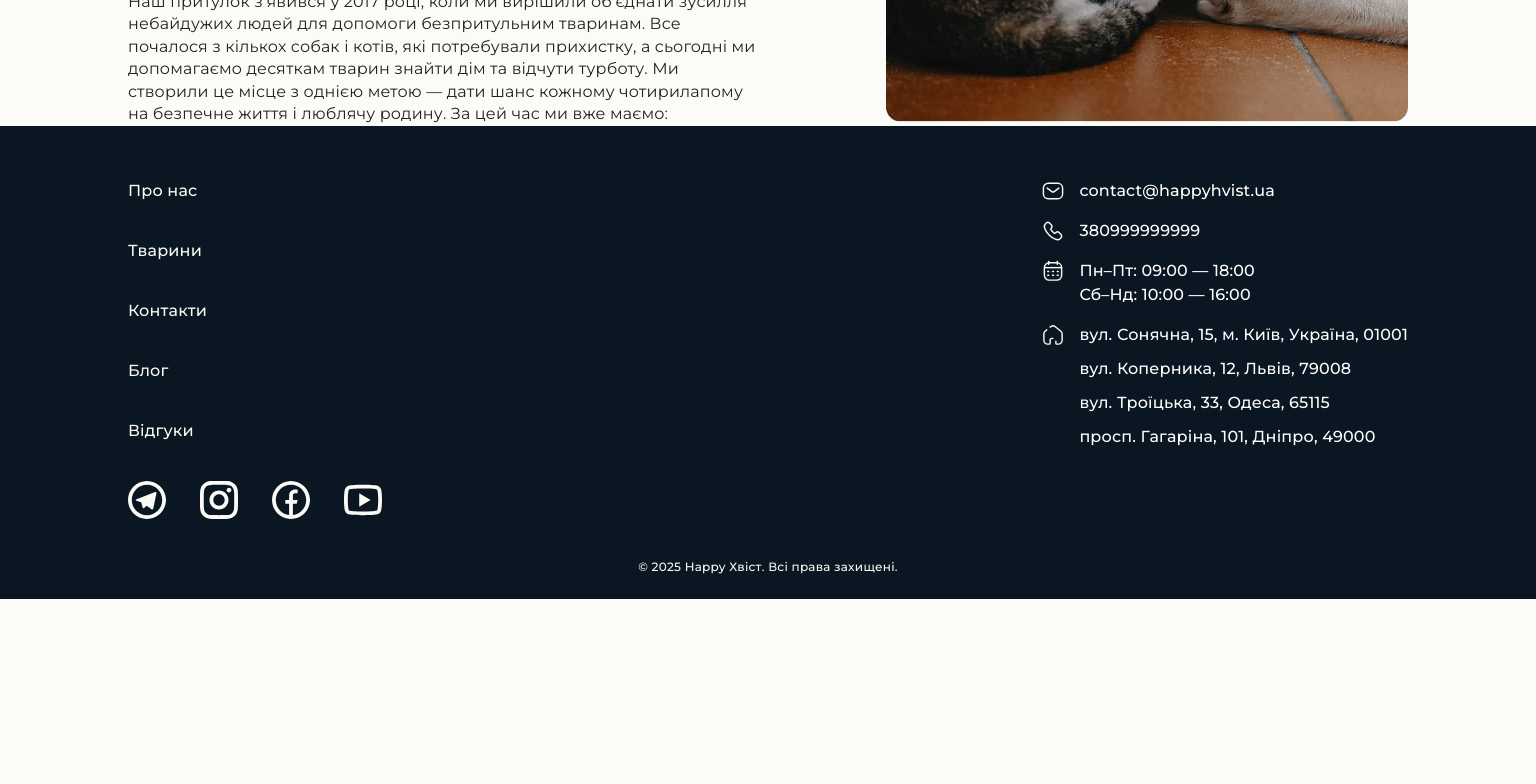
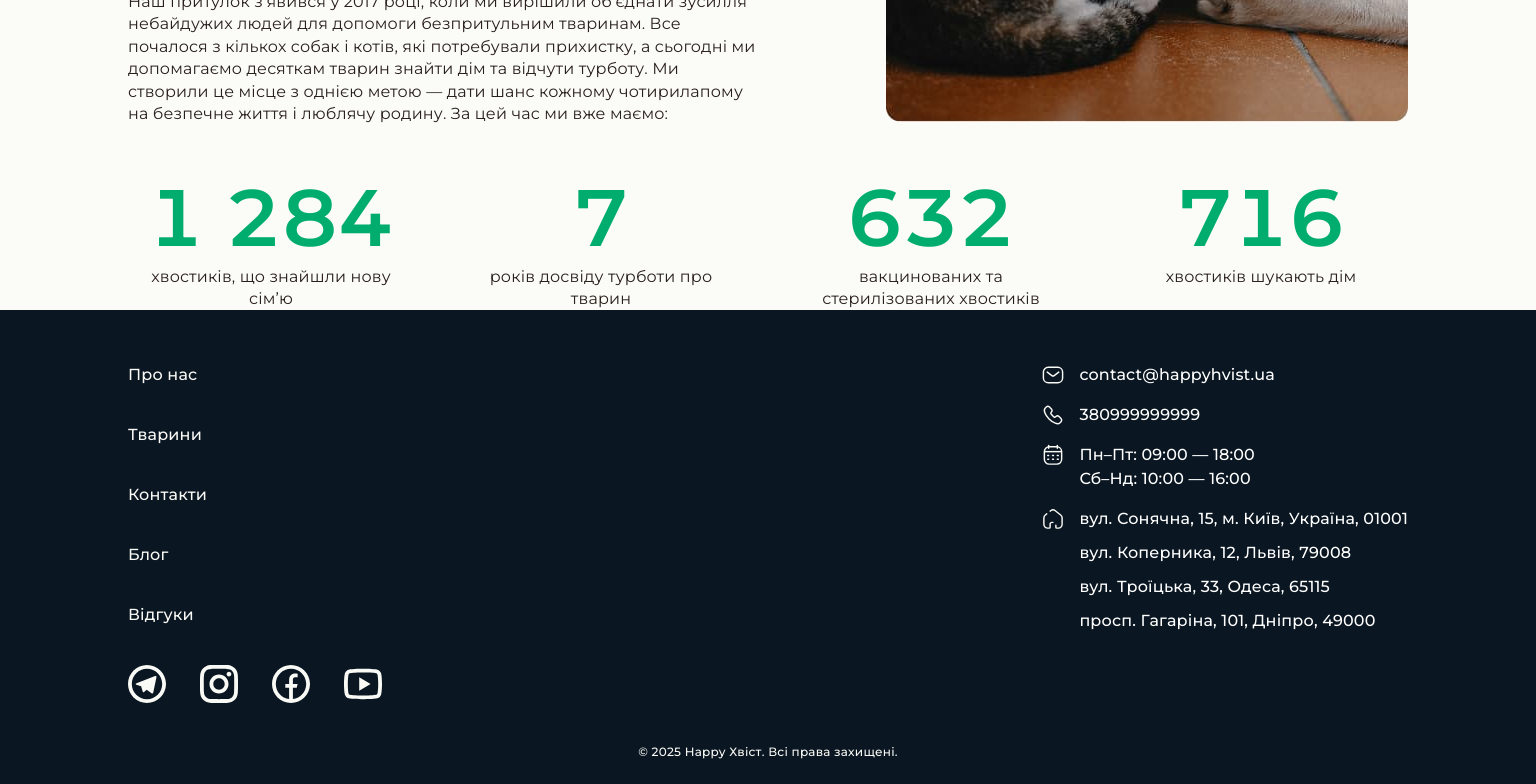
Before and after one commit to Vlad-Kovalov9/HappyTail, a React (Vite) app: page /about in a window 1536 px wide. Shown: the part 743-1527 px from the top of the page. Before the commit the page ends 1342 px from the top, so only its background shows below. Built offline with nearby package versions, Linux system fonts and the light colour scheme.

Commit message:
add About Page Counter

```diff
--- a/src/components/AboutInfoCounter/AboutInfoCounter.module.css
+++ b/src/components/AboutInfoCounter/AboutInfoCounter.module.css
@@ -0,0 +1,79 @@
+.list {
+  display: flex;
+  flex-direction: column;
+  gap: 28px;
+  align-items: center;
+  margin-top: 20px;
+}
+
+.item {
+  display: flex;
+  flex-direction: column;
+  align-items: center;
+  gap: 8px;
+}
+
+.number {
+  font-weight: 600;
+  font-size: 60px;
+  line-height: 1;
+  color: #00ad6f;
+
+  font-variant-numeric: tabular-nums;
+  font-feature-settings: "tnum";
+
+  display: inline-block;
+  width: 5ch;
+  text-align: center;
+}
+
+.itemText {
+  font-weight: 400;
+  font-size: 16px;
+  line-height: 140%;
+  letter-spacing: 0.01em;
+  text-align: center;
+  color: #291f1b;
+  max-width: 172px;
+}
+
+@media screen and (min-width: 768px) {
+  .list {
+    flex-direction: row;
+    justify-content: space-between;
+    align-items: flex-start;
+    gap: 12px;
+    margin-top: 24px;
+  }
+
+  .item {
+    flex: 1 1 0;
+    max-width: 170px;
+  }
+
+  .itemText {
+    max-width: 168px;
+  }
+}
+
+@media screen and (min-width: 1440px) {
+  .list {
+    display: grid;
+    grid-template-columns: repeat(4, 1fr);
+    gap: 40px;
+    margin-top: 52px;
+  }
+
+  .item {
+    max-width: 286px;
+  }
+
+  .number {
+    font-size: 80px;
+    width: 6ch;
+  }
+
+  .itemText {
+    max-width: 276px;
+  }
+}
--- a/src/pages/AboutUsPage/AboutUsPage.jsx
+++ b/src/pages/AboutUsPage/AboutUsPage.jsx
@@ -5,7 +5,7 @@ export default function AboutUsPage() {
   return (
     <>
       <AboutInfo />
-      {/* <AboutInfoCounter /> */}
+      <AboutInfoCounter />
     </>
   );
 }
```
